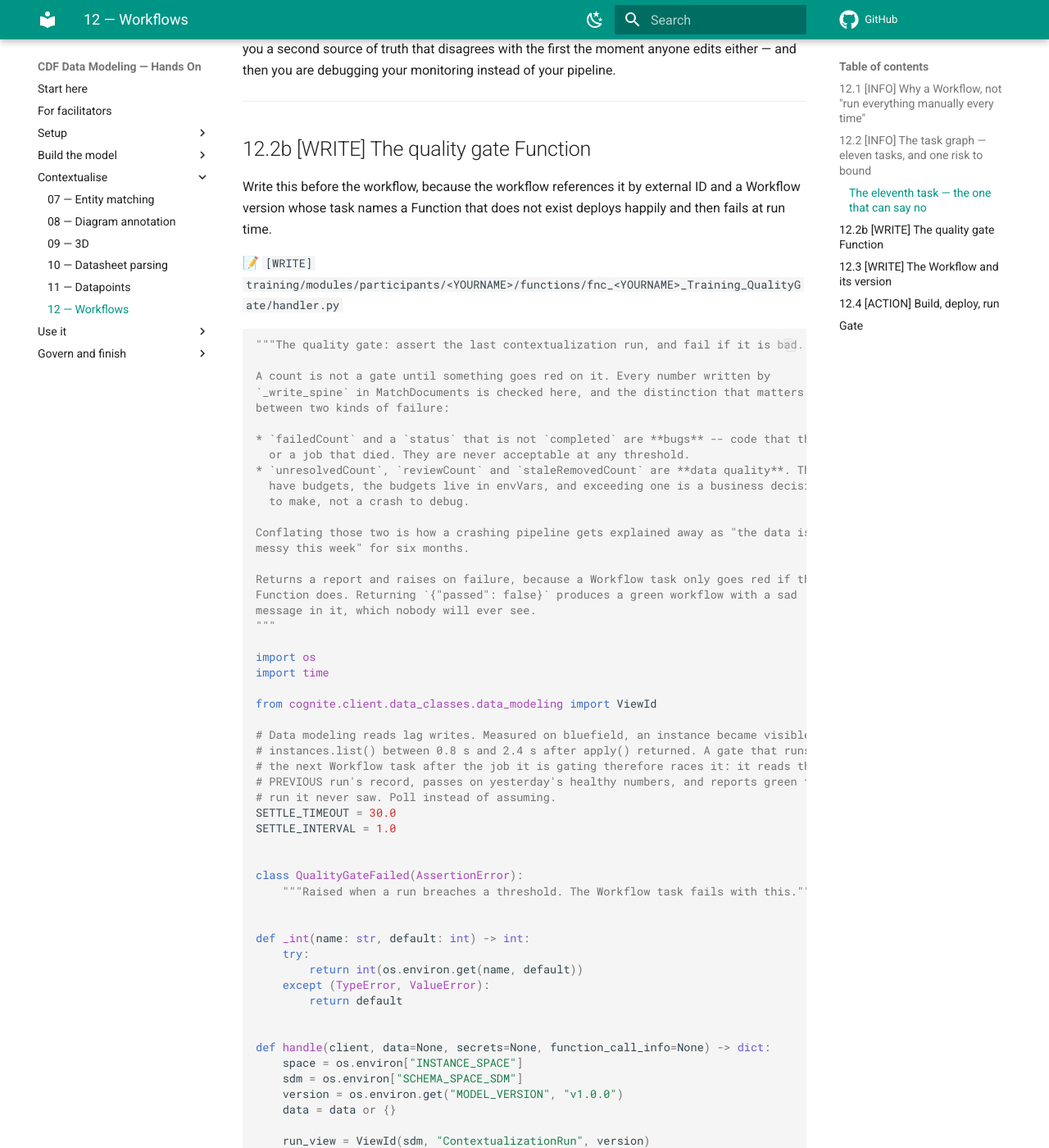
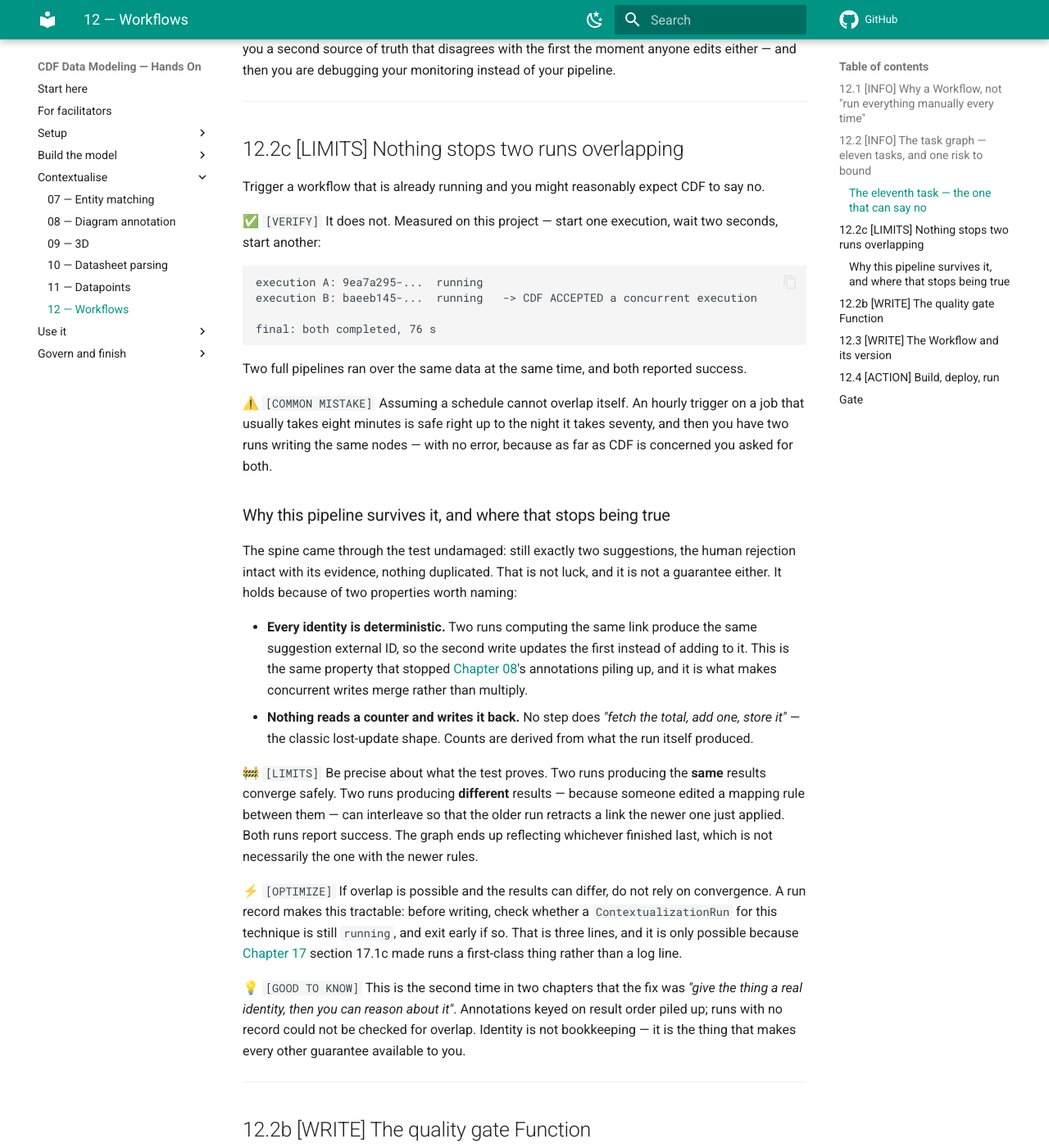
Before and after one commit to sebastian-srikanth/cdf-data-modeling-handson, an MkDocs documentation site: the page built from docs/12-workflows.md, in a window 1280 px wide and 1400 px high, scrolled down 2985 px. Shown: the whole window at 82% size. Built offline with MkDocs 1.6.1 and Material for MkDocs 9.7.7, drawn with Linux system fonts in a browser that asks for light colours; comment, search, counter and statistics services are not loaded.

Commit message:
One gate template in every chapter, and what concurrent workflow runs actually do
The gate exclusion list held 13, 14, 18 and 19, and it was hiding two different
problems: 13 and 14 had gates under a differently-titled heading with checkbox
bullets, and 18 and 19 had no gate at all. All four now use the same shape, and
the exclusion list is empty so a fifth cannot quietly join them.

Chapter 19's gate is the one worth reading. Its fourth bullet asks you to run a
colleague's selfcheck after your teardown, because a teardown that takes a
neighbour's work with it means the isolation chapter 01 taught was never real --
you just never stressed it.

Also measured: CDF accepts a second execution of a workflow that is already
running. Two full pipelines ran over the same data at once and both reported
success. The spine came through undamaged -- two suggestions, the human rejection
intact with its evidence, nothing duplicated -- because every identity is
deterministic and nothing reads a counter and writes it back.

Chapter 12 says that, and then says where it stops being true: two runs producing
DIFFERENT results can interleave so the older one retracts a link the newer one
just applied, both reporting success, the graph reflecting whichever finished
last rather than whichever had the newer rules. The fix is three lines and is
only available because runs are first-class records.

````diff
--- a/docs/12-workflows.md
+++ b/docs/12-workflows.md
@@ -124,6 +124,61 @@ only if the Function raises.
 re-querying the graph. It asserts the numbers the run recorded about itself. Re-deriving
 them gives you a second source of truth that disagrees with the first the moment anyone
 edits either — and then you are debugging your monitoring instead of your pipeline.
+
+---
+
+## 12.2c [LIMITS] Nothing stops two runs overlapping
+
+Trigger a workflow that is already running and you might reasonably expect CDF to say no.
+
+✅ `[VERIFY]` It does not. Measured on this project — start one execution, wait two
+seconds, start another:
+
+```
+execution A: 9ea7a295-...  running
+execution B: baeeb145-...  running   -> CDF ACCEPTED a concurrent execution
+
+final: both completed, 76 s
+```
+
+Two full pipelines ran over the same data at the same time, and both reported success.
+
+⚠️ `[COMMON MISTAKE]` Assuming a schedule cannot overlap itself. An hourly trigger on a
+job that usually takes eight minutes is safe right up to the night it takes seventy, and
+then you have two runs writing the same nodes — with no error, because as far as CDF is
+concerned you asked for both.
+
+### Why this pipeline survives it, and where that stops being true
+
+The spine came through the test undamaged: still exactly two suggestions, the human
+rejection intact with its evidence, nothing duplicated. That is not luck, and it is not a
+guarantee either. It holds because of two properties worth naming:
+
+- **Every identity is deterministic.** Two runs computing the same link produce the same
+  suggestion external ID, so the second write updates the first instead of adding to it.
+  This is the same property that stopped [Chapter 08](08-diagram-annotation.md)'s
+  annotations piling up, and it is what makes concurrent writes merge rather than
+  multiply.
+- **Nothing reads a counter and writes it back.** No step does *"fetch the total, add
+  one, store it"* — the classic lost-update shape. Counts are derived from what the run
+  itself produced.
+
+🚧 `[LIMITS]` Be precise about what the test proves. Two runs producing the **same**
+results converge safely. Two runs producing **different** results — because someone
+edited a mapping rule between them — can interleave so that the older run retracts a link
+the newer one just applied. Both runs report success. The graph ends up reflecting
+whichever finished last, which is not necessarily the one with the newer rules.
+
+⚡ `[OPTIMIZE]` If overlap is possible and the results can differ, do not rely on
+convergence. A run record makes this tractable: before writing, check whether a
+`ContextualizationRun` for this technique is still `running`, and exit early if so. That
+is three lines, and it is only possible because [Chapter 17](17-cross-cutting-mastery.md)
+section 17.1c made runs a first-class thing rather than a log line.
+
+💡 `[GOOD TO KNOW]` This is the second time in two chapters that the fix was *"give the
+thing a real identity, then you can reason about it"*. Annotations keyed on result order
+piled up; runs with no record could not be checked for overlap. Identity is not
+bookkeeping — it is the thing that makes every other guarantee available to you.
 
 ---
 
````
Also changed, not shown: docs/13-querying-the-graph.md (+12 -12 lines), docs/14-debugging-broken-links.md (+9 -7 lines), docs/18-pr-and-merge.md (+20 -0 lines), docs/19-teardown.md (+22 -0 lines), 1 other file.
